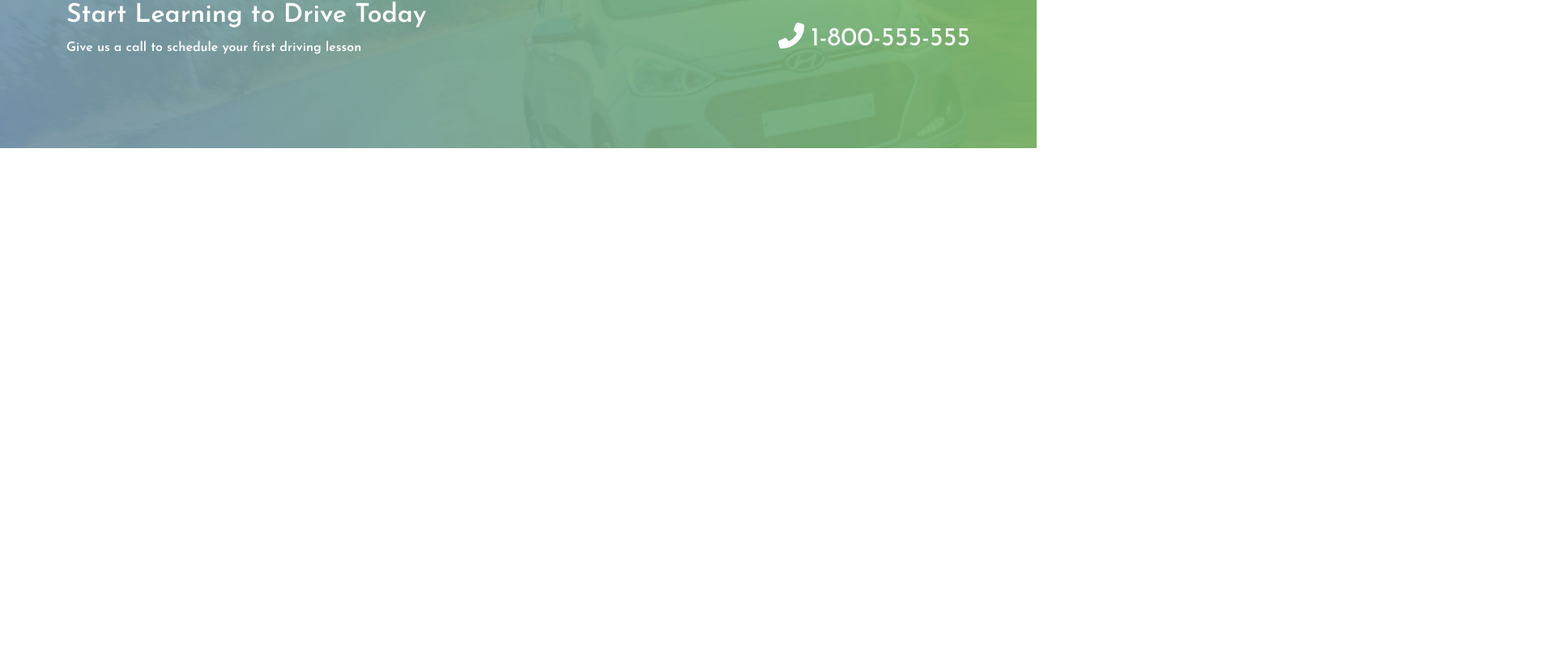
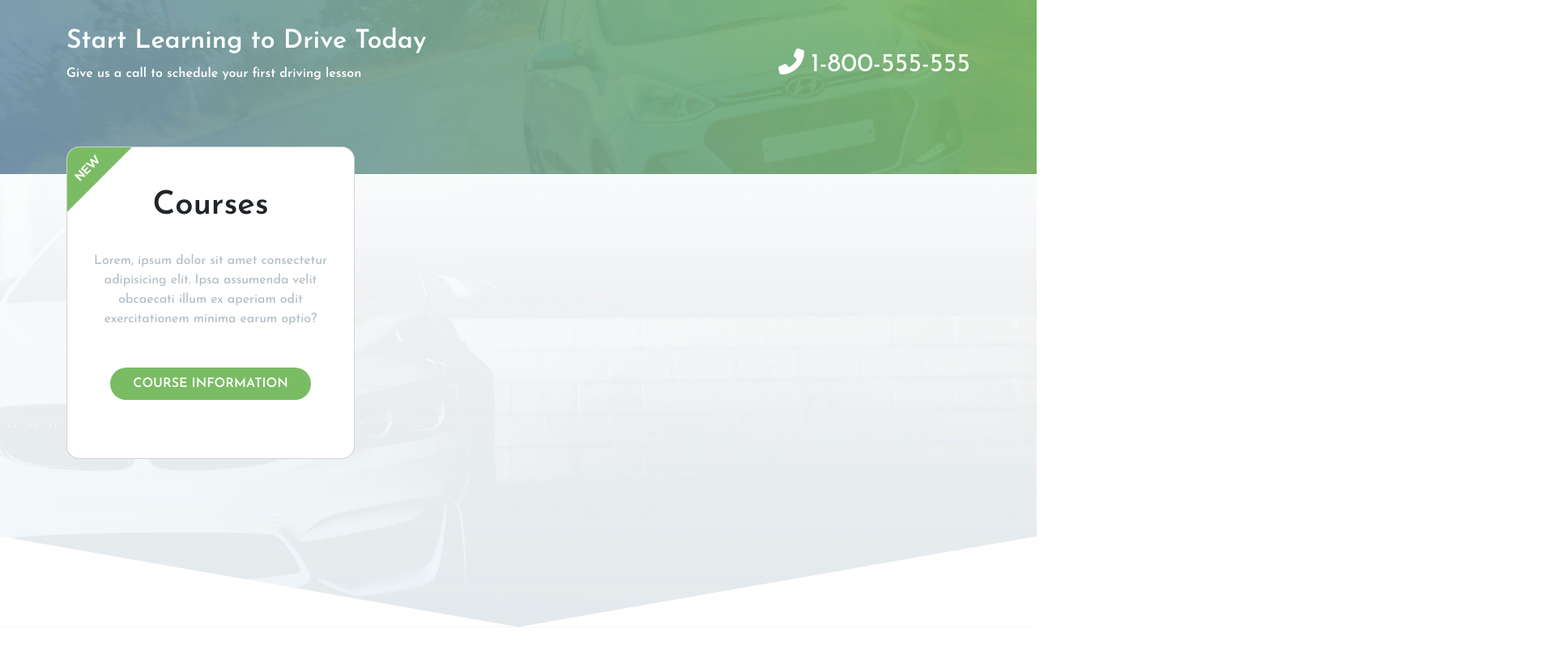
Before and after one commit to DeSantisDomiziano/proj-html-vuejs, a Vue app: page / in a window 1280 px wide. Shown: the part 1230-2044 px from the top of the page at 81% size, 1920 px wide, since content can reach past the window. Before the commit the page ends 1573 px from the top, so only its background shows below. Built offline with nearby package versions, Linux system fonts and the light colour scheme.

Commit message:
add card course

```diff
--- a/src/assets/scss/partials/_variables.scss
+++ b/src/assets/scss/partials/_variables.scss
@@ -5,5 +5,6 @@ $dark-opacity: #35363780;
 $darker: #1c1d1e;
 $light: #fff;
 $gray: #d3d3d3;
+$gray-txt: #afbbc3;
 $bg-input: #f7f7f7;
 $details: #83a2b4;
--- a/src/components/BehindWheel.vue
+++ b/src/components/BehindWheel.vue
@@ -13,7 +13,7 @@ export default {
                 <p>Lorem ipsum dolor sit amet consectetur adipisicing elit. Nulla voluptas aut ullam recusandae quidem tempora voluptate doloribus quisquam, libero laborum ipsa assumenda ipsum minus voluptates necessitatibus, nam sapiente magni id itaque rerum fugiat cupiditate minima. Odio nam, exercitationem magnam in, molestias blanditiis iste ullam aut hic officia consectetur numquam voluptas voluptates deserunt dignissimos quisquam possimus.</p>
             </div>
             <div class="col">
-                <div class="card text-center py-5 px-4" id="firstLesson">
+                <div class="card text-center py-5 px-5" id="firstLesson">
                     <h2 class="pb-2">First Lesson Free!</h2>
                     <p class="pb-4">When you make a block booking with us your first lesson is included free.</p>
                     <form id="customer-data">
@@ -44,9 +44,17 @@ export default {
     top: -50px;
 }
 
+.container {
+    margin-bottom: 12rem;
+}
+
 h2 {
     font-weight: bold;
     color: #494c4e;
+}
+
+p {
+    color: $gray-txt;
 }
 .card {
     box-shadow: 0px 30px 20px 0px #e8e8e8;
--- /dev/null
+++ b/src/components/CourseInfo.vue
@@ -0,0 +1,64 @@
+<script>
+    export default {
+        name: 'CourseInfo'
+    }
+</script>
+
+<template>
+    <div class="container text-center py-5">
+        <div class="row py-5">
+            <div class="col-4">
+                <div class="card px-4 py-5 position-relative">
+                    <h2>Courses</h2>
+                    <p class="my-4">Lorem, ipsum dolor sit amet consectetur adipisicing elit. Ipsa assumenda velit obcaecati illum ex aperiam odit exercitationem minima earum optio?</p>
+                    <button class="my-4 align-self-center">COURSE INFORMATION</button>
+                    <img src="../assets/img/new-corner.jpg" alt="">
+                </div>
+            </div>
+            <div class="col-3"></div>
+            <div class="col-3"></div>
+            <div class="col-3"></div>
+        </div>
+    </div>
+</template>
+
+
+<style lang="scss" scoped>
+@use '../assets/scss/partials/variables' as *;
+
+button {
+    background-color: $primary;
+    border: none;
+    padding: 0.5rem 1.75rem;
+    border-radius: 2rem;
+    font-weight: 600;
+    color: $light;
+}
+
+.card {
+    position: absolute;
+    overflow: hidden;
+    border-radius: 1rem;
+    top: -130px;
+    left: 0;
+
+
+    img {
+        max-width: 80px;
+        position: absolute;
+        top: 0;
+        left: 0;
+    }
+
+    p {
+        color: $gray-txt;
+    }
+    h2 {
+        font-size: 2.5rem;
+        font-weight: 600;
+    }
+}
+
+
+
+</style>
--- /dev/null
+++ b/src/components/CoursesAvada.vue
@@ -0,0 +1,48 @@
+<script>
+import CourseInfo from './CourseInfo.vue'
+export default {
+    name: 'CoursesAvada',
+    components: {
+        CourseInfo,
+    }
+}
+</script>
+<template>
+
+<img src="../assets/img/latestnews/latestnews-bottom.png" alt="" id="uno">
+<img src="../assets/img/latestnews/latestnews-bottom.png" alt="" id="due">
+
+
+    <section id="course-info">
+        <CourseInfo/>
+    </section>
+
+</template>
+
+
+<style lang="scss" scoped>
+img {
+    width: 100%;
+}
+
+.triangle {
+    position: relative;
+    transform: rotate(180deg);
+
+}
+
+#uno,
+#due {
+    position: absolute;
+    bottom: 0;
+    transform: rotate(180deg);
+}
+
+#uno {
+    right: 50%;
+}
+
+#due {
+    left: 50%;
+}
+</style>
--- a/src/components/SiteMain.vue
+++ b/src/components/SiteMain.vue
@@ -1,12 +1,14 @@
 <script>
 import BehindWheel from './BehindWheel.vue'
 import StartLearning from './StartLearning.vue'
+import CoursesAvada from './CoursesAvada.vue'
 
 export default {
     name: 'SiteMain',
     components: {
         BehindWheel,
-        StartLearning
+        StartLearning,
+        CoursesAvada
     }
 }
 </script>
@@ -21,17 +23,27 @@ export default {
         <StartLearning/>
     </section>
 
+    <section id="Courses">
+        <CoursesAvada/>
+    </section>
+
 </template>
 
 
 <style lang="scss" scoped>
-section {
-    margin-bottom: 10rem;
-}
+
 
 #StartLearning {
     background-image: url('../assets/img/bg/horizontal-cta-background.jpg');
     background-size: cover;
 }
 
+#Courses {
+    background-image: url('../assets/img/bg/promise-background.jpg');
+    background-size: cover;
+    background-position: bottom;
+    height: 70vh;
+    margin-bottom: 9rem;
+    position: relative;
+}
 </style>
```
